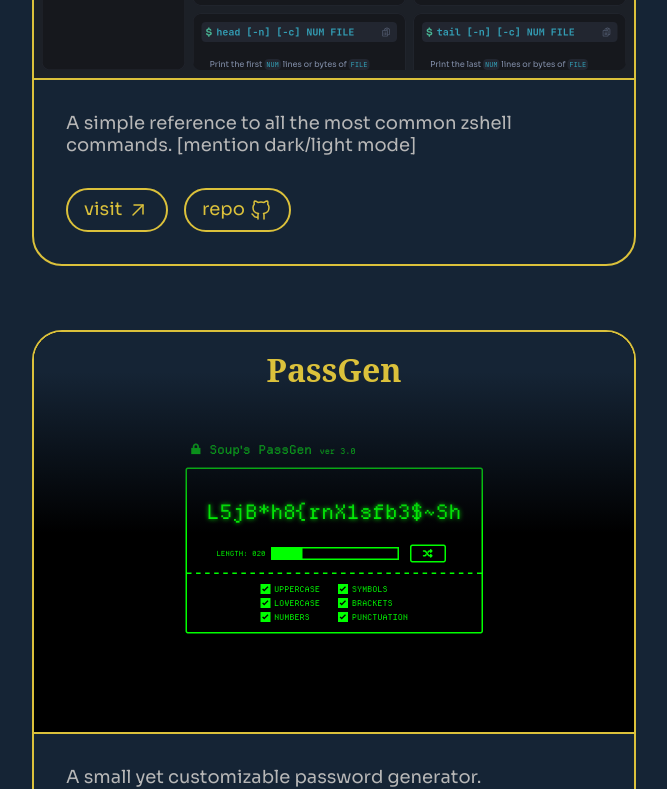
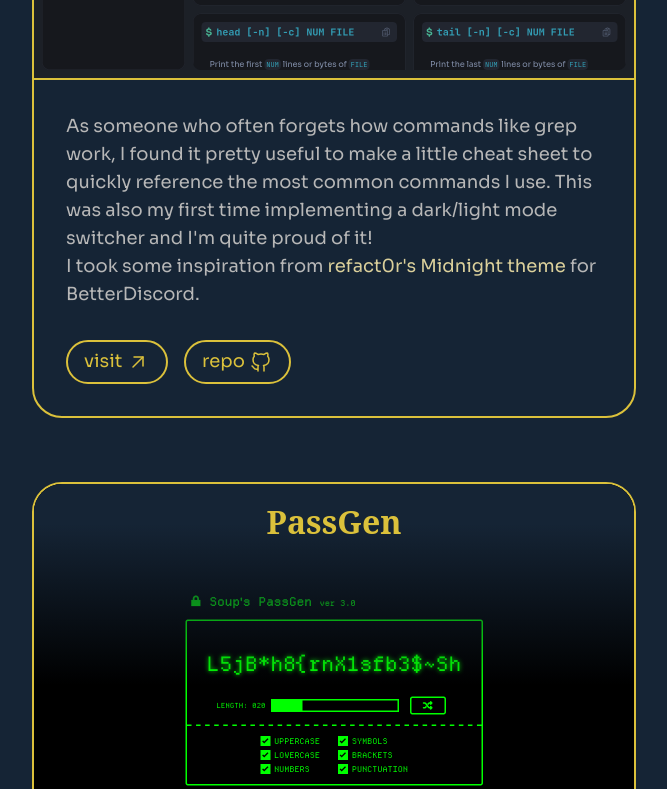
Before and after one commit to SoupCat-Py/reactfolio, a React (Vite) app: page / in a window 1280 px wide. Shown: the part 2371-3160 px from the top of the page, without its empty margins (306-973 px from the left). Built offline with nearby package versions, Linux system fonts and the light colour scheme; a web font is replaced by a local one.

Commit message:
updated project descriptions

```diff
--- a/src/sections/Projects.tsx
+++ b/src/sections/Projects.tsx
@@ -1,6 +1,18 @@
 import ProjectCard from "../components/ProjectCard.tsx";
 import styles from "./Projects.module.css";
 import SectionStyles from "./SectionStyles.module.css"
+import type {ReactNode} from "react";
+
+type LinkProps = {
+  to: string;
+  children: ReactNode;
+}
+
+function Link({to, children}: LinkProps) {
+  return (
+    <a href={to} target="_blank" className="link">{children}</a>
+  )
+}
 
 export default function Projects() {
   return (
@@ -22,14 +34,20 @@
         />
         <ProjectCard
           title="Zsh Cheat Sheet"
-          description="A simple reference to all the most common zshell commands. [mention dark/light mode]"
+          description={<p>As someone who often forgets how commands like grep work, I found it pretty useful to make
+            a little cheat sheet to quickly reference the most common commands I use. This was also my first time
+            implementing a dark/light mode switcher and I'm quite proud of it!<br></br>I took some inspiration from&nbsp;
+            <Link to="https://github.com/refact0r">refact0r's </Link>
+            <Link to="https://betterdiscord.app/theme/midnight">Midnight theme </Link>
+            for BetterDiscord.</p>}
           image="zshcheatsheet"
           link="zshcheatsheet.vercel.app"
           repo="SoupCat-Py/codesheet2"
         />
         <ProjectCard
           title="PassGen"
-          description="A small yet customizable password generator."
+          description="I lowkey just wanted to make a password generator. This one lets you choose exactly what kinds
+            of characters are in your password, and I made some neat animations for it."
           image="passgen-web"
           link="soup-passgen.netlify.app"
           repo="SoupCat-Py/passgen-web"
```
